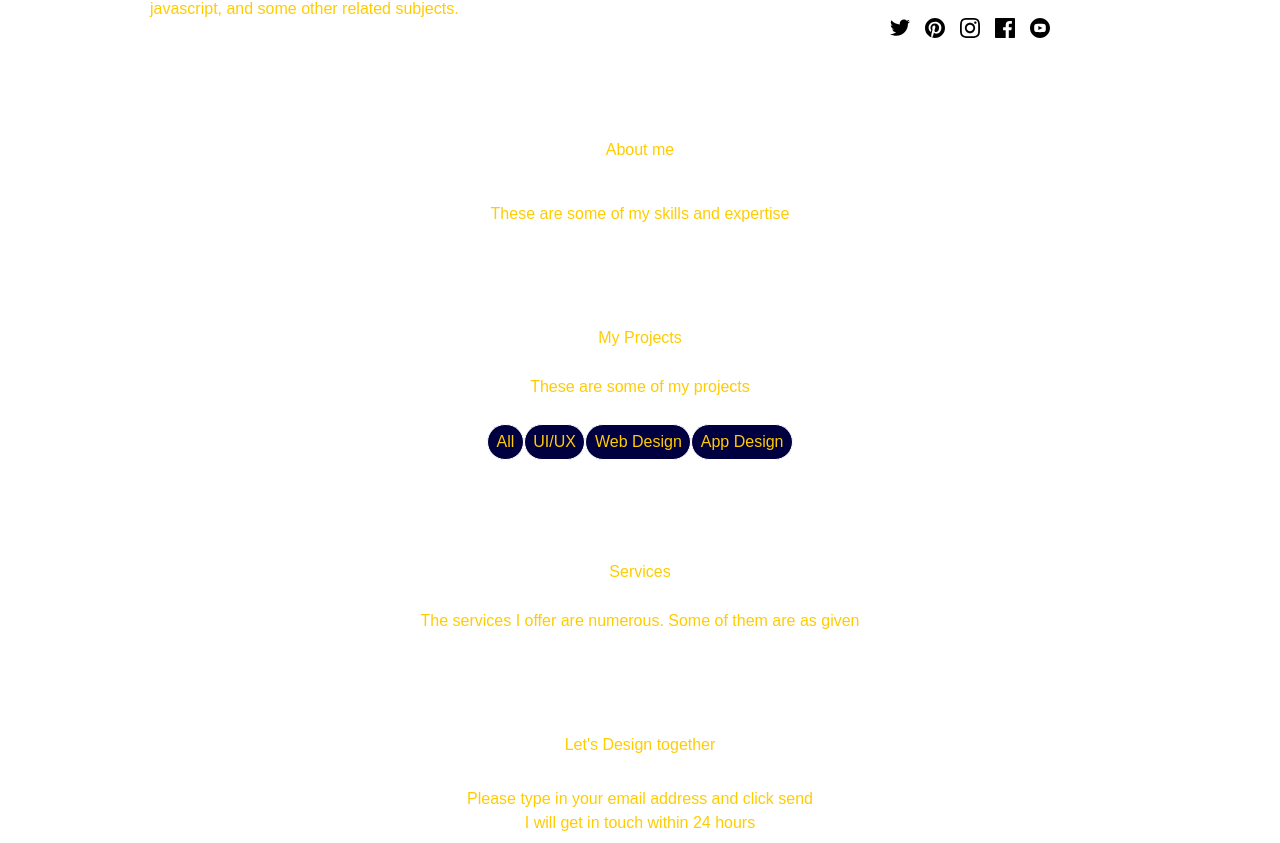
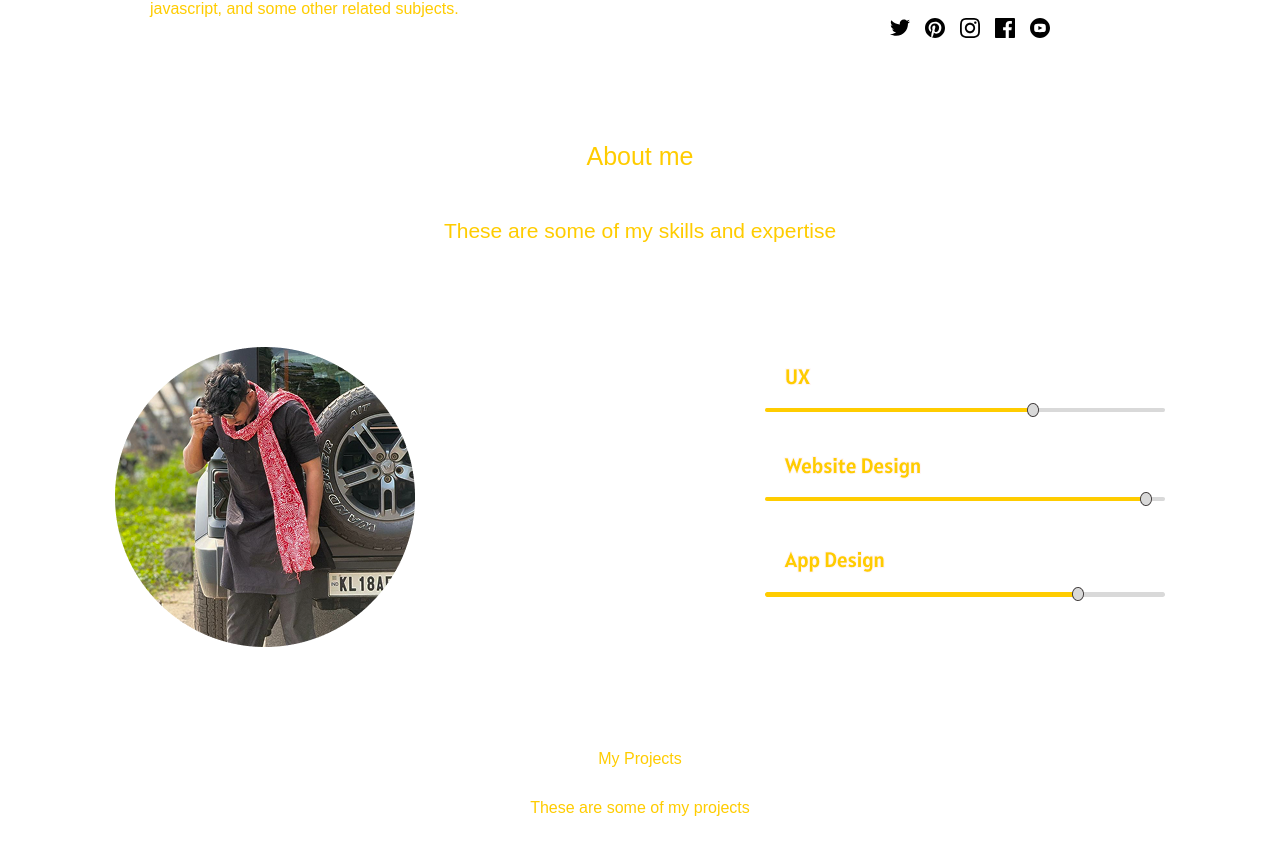
Before and after one commit to Webmav/my-portfolio, a React (Vite) app: page / in a window 1280 px wide. Shown: the part 509-1352 px from the top of the page. Built offline with nearby package versions, Linux system fonts and the light colour scheme; a web font is replaced by a local one.

Commit message:
Finished styling aboutme component.

```diff
--- a/src/components/AboutMe.jsx
+++ b/src/components/AboutMe.jsx
@@ -1,13 +1,18 @@
 export default function AboutMe() {
     return(
         <div className="grid justify-items-center py-[25px] md:py-[50px] ">
-            <h1>About me</h1>
+            <h1 className="text-[16.67px] md:text-[25px]">About me</h1>
 
-            <p className="mbs-[20px] md:mbs-[40px] ">These are some of my skills and expertise</p>
+            <p className="mbs-[20px] md:mbs-[40px] text-[14px] md:text-[21px] mbs-[20px] md:mbs-[40px] ">These are some of my skills and expertise</p>
 
-            <img className="max-w-[150px] max-h-[150px] md:hidden mbs-[20px] " src="src/assets/img/about-photo.png" alt="" />
+            <img className="max-w-[150px] max-h-[150px] mbs-[20px] md:hidden" src="src/assets/img/about-photo.png" alt="" />
 
-            <img className="max-w-[213px] max-h-[114px] md:hidden mbs-[36px] " src="src/assets/img/graph-thing.png" alt="" />
+            <img className="max-w-[213px] max-h-[114px] mbs-[36px] md:hidden" src="src/assets/img/graph-thing.png" alt="" />
+
+            <div className="grid md:grid-cols-2 max-md:hidden mbs-[80px] gap-[250px] ">
+                <img className="max-w-[300px] max-h-[300px] mbs-[20px] " src="src/assets/img/md-about-photo.png" alt="" />
+                <img className="max-w-[400px] max-h-[238px] mbs-[36px] " src="src/assets/img/md-graph-thing.png" alt="" />
+            </div>
         </div>
     )
 }
```
